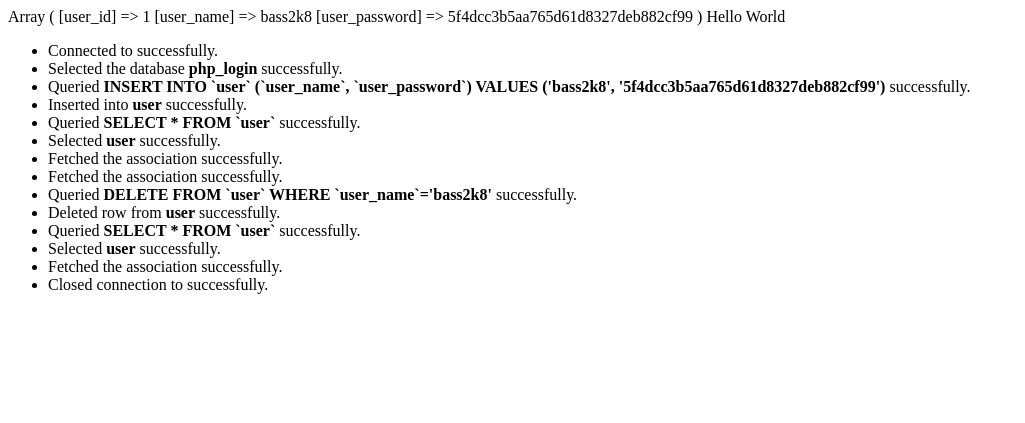
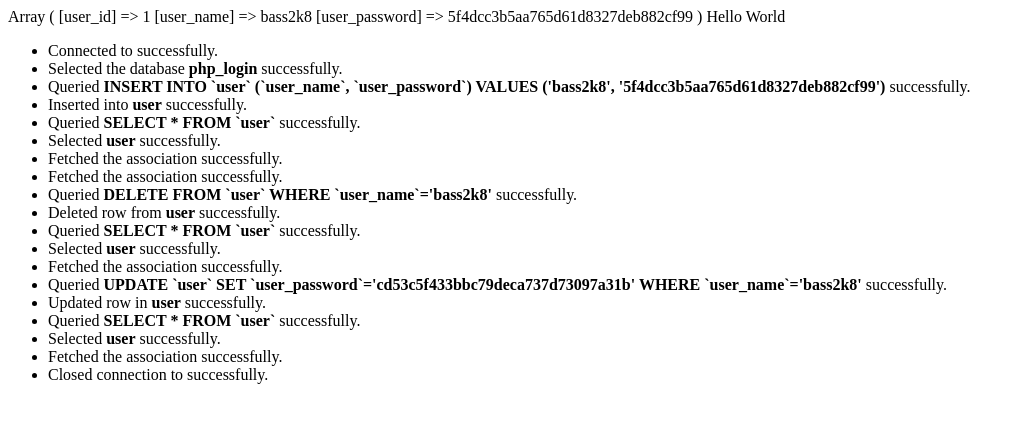
Before and after one commit to bass2k8/php_login, a PHP site: page / in a window 1280 px wide. Shown: the top 423 px of the page, without its empty margins (0-1025 px from the left). Run offline with PHP 8.4, Linux system fonts and the light colour scheme; data that the repository does not hold is empty.

Commit message:
Finished updateTable() method

```diff
--- a/inc/db.inc.php
+++ b/inc/db.inc.php
@@ -208,7 +208,17 @@ Class Database {
 
 		// If both variables are arrays, continue.
 		if(is_array($set_arr) && is_array($where_arr)){
+			// Go through set_arr array.
+			foreach($set_arr as $sa){
+				$set_sql .= "`".$sa[0]."`='".$sa[1]."', ";
+			}
+			$set_sql=substr($set_sql, 0, -2); // Remove comma and white space.
 
+			// Go through where_arr array.
+			foreach($where_arr as $wa){
+				$where_sql .= "`".$wa[0]."`='".$wa[1]."' AND ";
+			}
+			$where_sql=substr($where_sql, 0, -5); // Remove "AND" and white space.
 
 			// SQL statement.
 			$this->query("UPDATE `$table` SET $set_sql WHERE $where_sql");
--- a/index.php
+++ b/index.php
@@ -21,6 +21,15 @@ while($row = $db->fetchAssociation()) {
 	print_r($row);
 }
 
+$set = array(array("user_password", md5("asdmkasdmlkdm")));
+$where = array(array("user_name", "bass2k8"));
+$db->updateTable("user", $set, $where);
+
+$db->selectTable("user");
+while($row = $db->fetchAssociation()) {
+	print_r($row);
+}
+
 echo "Hello World";
 
 ?>
```
